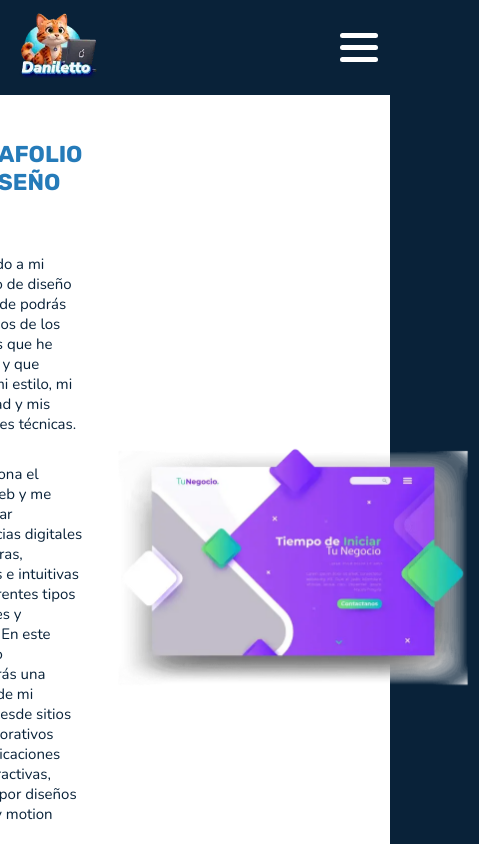
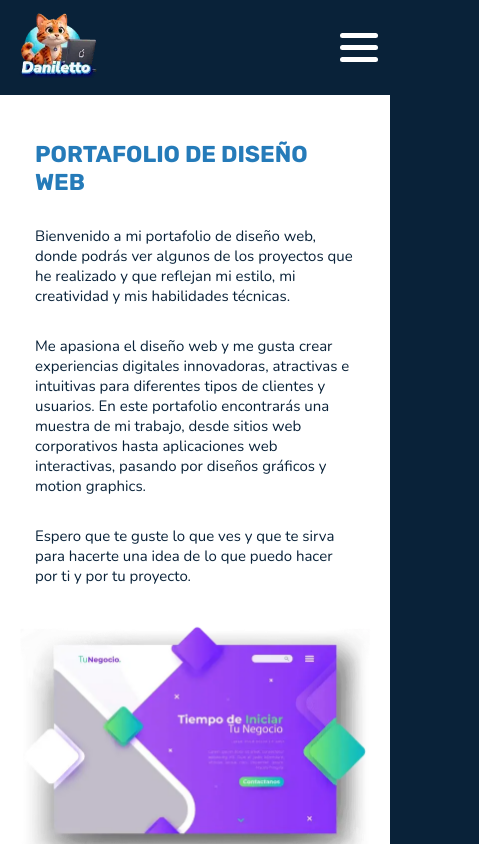
Before and after one commit to Danilett0/Daniletto, a React (Create React App) app: page /Portafolio in a window 390 px wide. Shown: the top 844 px of the page, 479 px wide, since content can reach past the window. Built offline with nearby package versions, Linux system fonts and the light colour scheme.

Commit message:
correcion visualizacion movil

```diff
--- a/src/styles/pages/Portafolio.css
+++ b/src/styles/pages/Portafolio.css
@@ -174,7 +174,7 @@
 
 /* espacio para ajuste de cambio de tamaño de pantalla */
 @media screen and (max-width: 777px) {
-  .Portafolio .Encabezado {
+  .Portafolio .Encabezado > div {
     flex-direction: column;
   }
 
```
